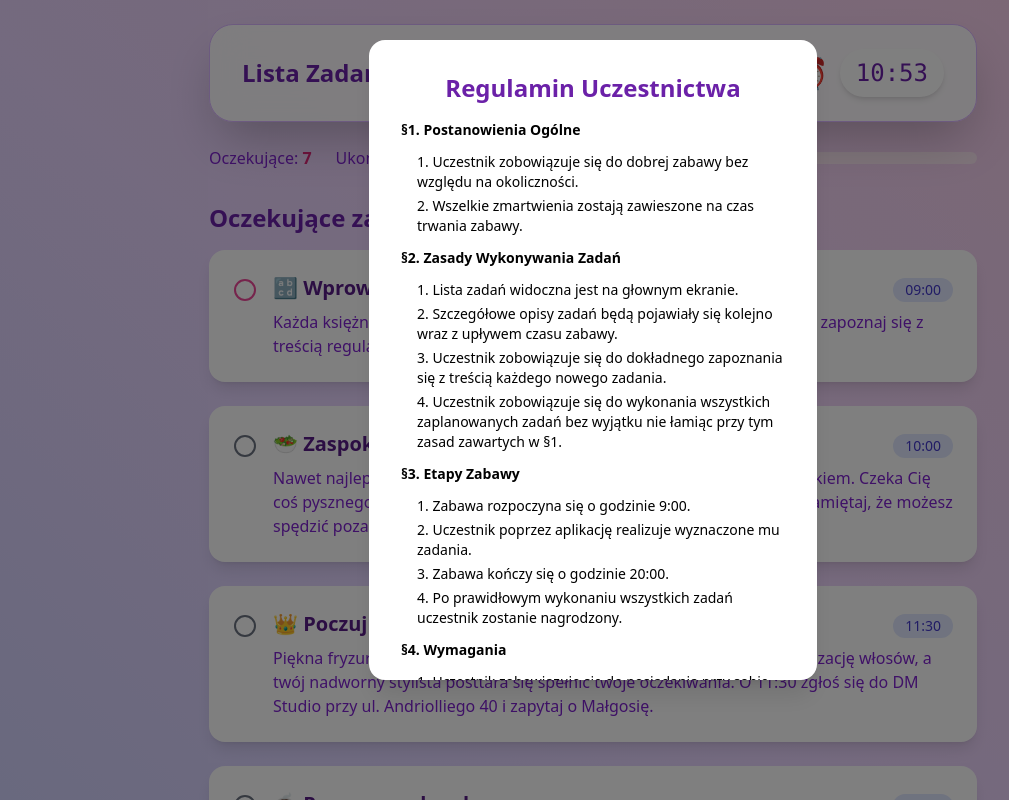
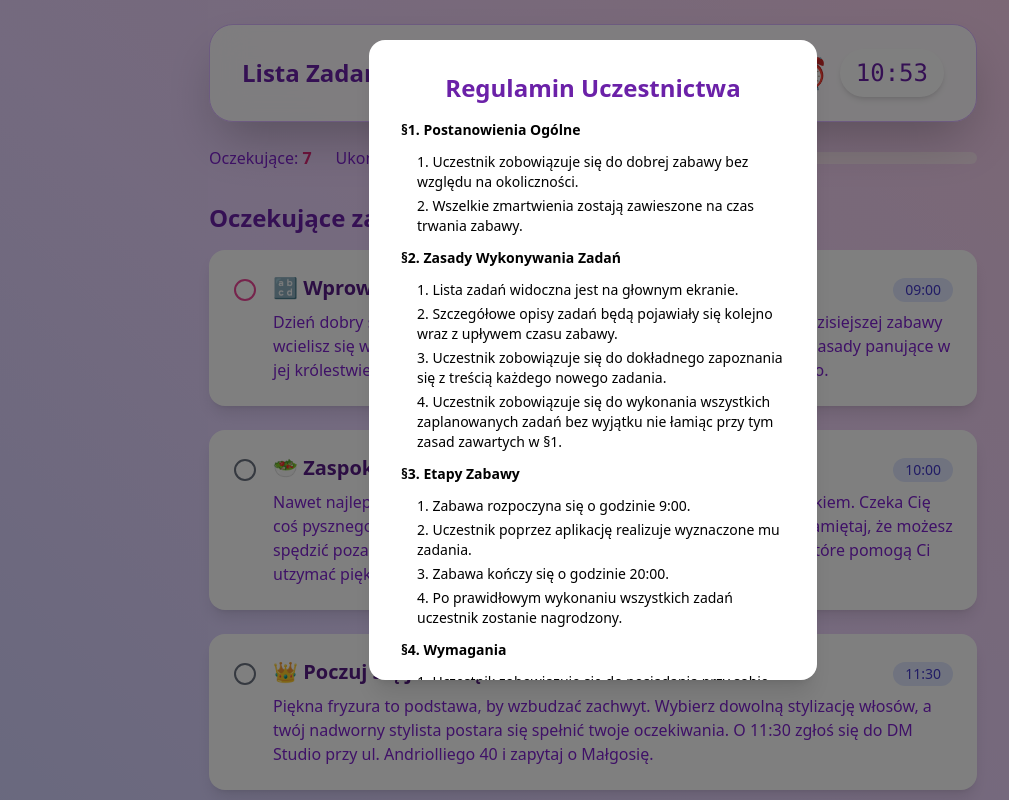
Before and after one commit to qiotrek/BrthApp, a React (Vite) app: page / in a window 1280 px wide. Shown: the top 800 px of the page, without its empty margins (47-1056 px from the left). Built offline with nearby package versions, Linux system fonts and the light colour scheme.

Commit message:
desc updates

```diff
--- a/src/App.tsx
+++ b/src/App.tsx
@@ -18,7 +18,7 @@ const initialTasks: Task[] = [
   {
     id: 1,
     title: '🔡 Wprowadzenie',
-    description: 'Każda księżniczka musi znać zasady panujące w jej królestwie. Dokładnie zapoznaj się z treścią regulaminu i zaakceptuj go.',
+    description: 'Dzień dobry śpiąca księżniczko i Wszystkiego najlepszego. Na potrzebę dzisiejszej zabawy wcielisz się w rolę jednej z dworskich dam. Każda księżniczka musi znać zasady panujące w jej królestwie. Dokładnie zapoznaj się z treścią regulaminu i zaakceptuj go.',
     time: '09:00',
     descTime: '09:00',
     completed: false,
@@ -29,7 +29,7 @@ const initialTasks: Task[] = [
   {
     id: 2,
     title: '🥗 Zaspokój swój głód I',
-    description: 'Nawet najlepszym księżniczkom trudno świecić blaskiem z pustym żołądkiem. Czeka Cię coś pysznego w miłym towarzystwie. Przygotuj się do wyjścia z domu i pamiętaj, że możesz spędzić poza domem niemal cały dzień.',
+    description: 'Nawet najlepszym księżniczkom trudno świecić blaskiem z pustym żołądkiem. Czeka Cię coś pysznego w miłym towarzystwie. Przygotuj się do wyjścia z domu i pamiętaj, że możesz spędzić poza nim niemal cały dzień. Zabierz ze sobą kilka przedmiotów które pomogą Ci utzymać piękny wygląd w późniejszych godzinach.',
     time: '10:00',
     descTime: '09:10',
     completed: false,
@@ -40,7 +40,7 @@ const initialTasks: Task[] = [
   {
     id: 3,
     title: '👑 Poczuj się jak księżniczka I',
-    description: 'Piękna fryzura to podstawa, by wzbudzać zachwyt. Wybierz dowolną stylizację włosów, a twój nadworny stylista posttara się spełnić twoje oczekiwania. O 11:30 zgłoś się do DM Studio przy ul. Andriolliego 40 i zapytaj o Małgosię.',
+    description: 'Piękna fryzura to podstawa, by wzbudzać zachwyt. Wybierz dowolną stylizację włosów, a twój nadworny stylista postara się spełnić twoje oczekiwania. O 11:30 zgłoś się do DM Studio przy ul. Andriolliego 40 i zapytaj o Małgosię.',
     time: '11:30',
     descTime: '10:45',
     completed: false,
@@ -64,7 +64,7 @@ const initialTasks: Task[] = [
     title: '👑 Poczuj się jak księżniczka II',
     description: 'Nadworny doradca czeka, by pomóc wybrać suknię godną królewskiej postaci - efektowną, a zarazem wygodną. Możesz zabrać ją ze sobą lub od razu ją na siebie nałożyć.',
     time: '14:30',
-    descTime: '13:45',
+    descTime: '14:30',
     completed: false,
     visible: true,
     visibleDesc: false,
@@ -73,7 +73,7 @@ const initialTasks: Task[] = [
   {
     id: 6,
     title: '👑 Poczuj się jak księżniczka III',
-    description: 'Oszałamiająca fryzura i wyjątkowa suknia zasługują na uwiecznienie. Przygotuj się na sesję zdjęciową, która podkreśli twoje wewnętrzne piękno. Miejsce spotkania: [TU WPISZ ADRES]. Nie spóźnij się!',
+    description: 'Oszałamiająca fryzura i wyjątkowa suknia zasługują na uwiecznienie. Przygotuj się na sesję, która podkreśli twoje wewnętrzne piękno. Miejsce spotkania z nadwornym malarzem: Studio Chmury, Hoża 51 Warszawa. Wydobadź z siebie piękno!',
     time: '17:00',
     descTime: '16:15',
     completed: false,
@@ -96,8 +96,8 @@ const initialTasks: Task[] = [
     id: 8,
     title: '❤️ Nagroda',
     description: 'Gratulacje! Przeszłaś samą siebie. Teraz czas zabłysnąć przed poddanymi i wyprawić przyjęcie ku własnej czci.',
-    time: '20:00',
-    descTime: '20:00',
+    time: '20:30',
+    descTime: '20:20',
     completed: false,
     visible: false,
     visibleDesc: false,
```
